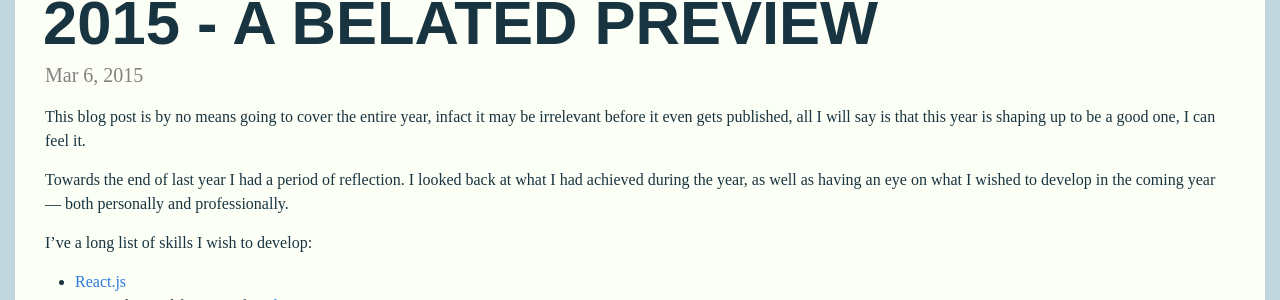
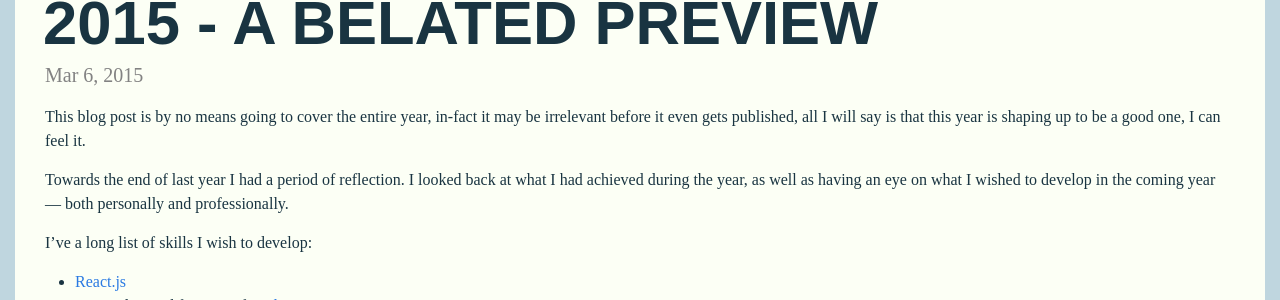
Before and after one commit to gbbns/gbbns.github.io, a Jekyll site: the page built from _posts/2015-03-06-a-belated-preview.md, in a window 1280 px wide. Shown: the part 137-437 px from the top of the page. Built offline with Jekyll 4.4.1, drawn with Linux system fonts in a browser that asks for light colours; comment, search, counter and statistics services are not loaded.

Commit message:
Typos
Quick typos fix and updated permalink

```diff
--- a/_posts/2015-03-06-a-belated-preview.md
+++ b/_posts/2015-03-06-a-belated-preview.md
@@ -2,7 +2,7 @@
 layout: post
 title:  "2015 - A belated preview"
 ---
-This blog post is by no means going to cover the entire year, infact it may be irrelevant before it even gets published, all I will say is that this year is shaping up to be a good one, I can feel it.
+This blog post is by no means going to cover the entire year, in-fact it may be irrelevant before it even gets published, all I will say is that this year is shaping up to be a good one, I can feel it.
 
 Towards the end of last year I had a period of reflection. I looked back at what I had achieved during the year, as well as having an eye on what I wished to develop in the coming year &mdash; both personally and professionally.
 
```
Also changed, not shown: _posts/2015-02-03-colophon.md (+1 -1 lines), README.md.
